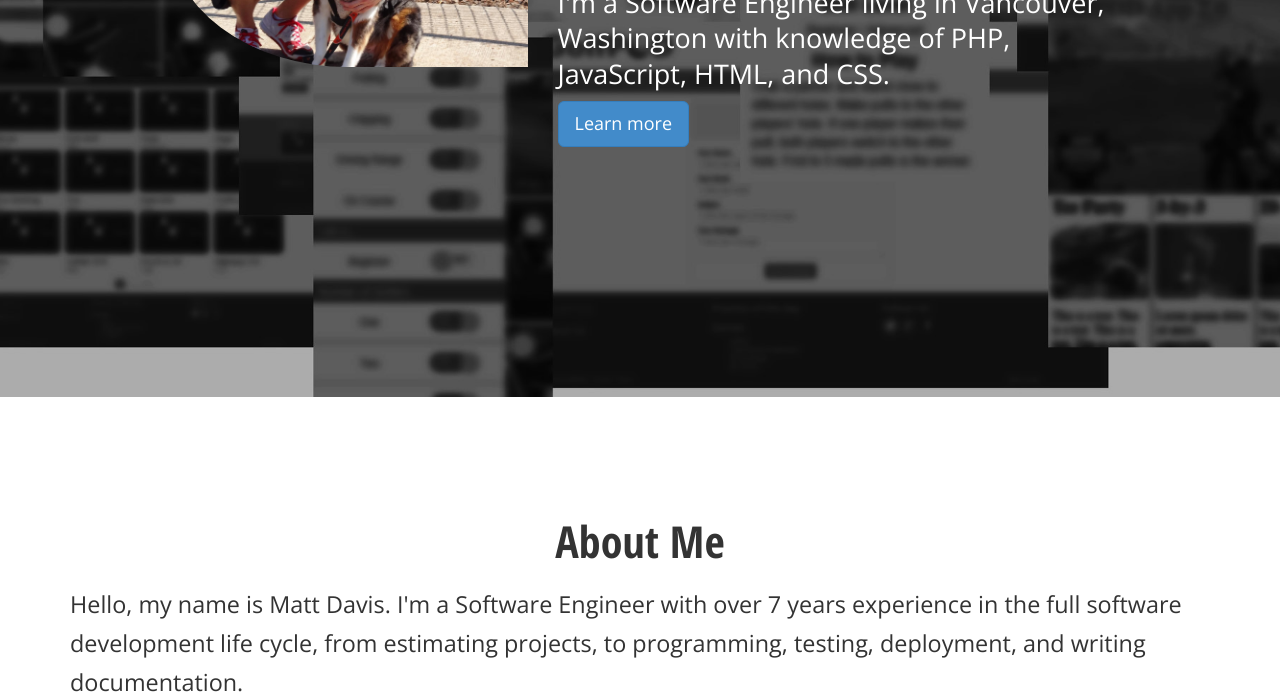
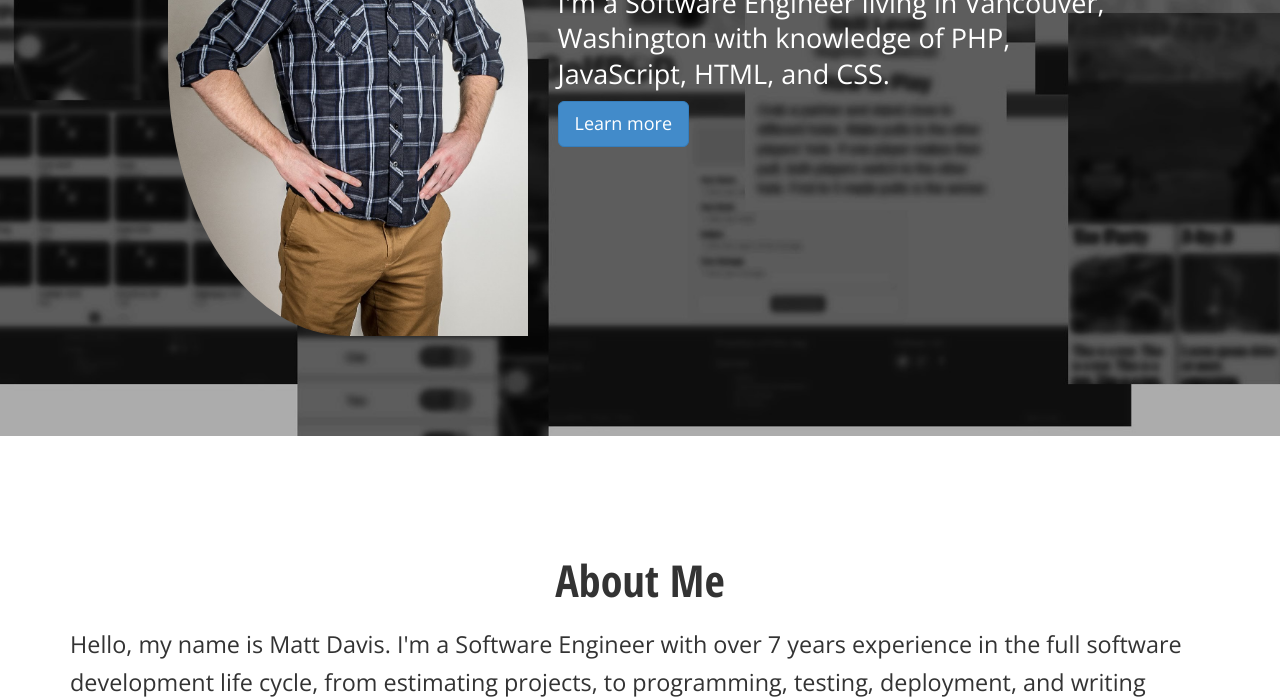
Before and after one commit to dmatthew/matthewdavis, a plain HTML site: page index.html in a window 1280 px wide. Shown: the part 403-1100 px from the top of the page. Drawn offline with nearby package versions, Linux system fonts and the light colour scheme.

Commit message:
Update image.

```diff
--- a/index.html
+++ b/index.html
@@ -20,7 +20,7 @@
 			<div class="container">
 				<div class="row">
 					<div class="col-md-4 col-md-offset-1">
-						<img src="images/jeter-and-me.jpg" alt="Me and my dog Jeter on a walk." class="img-responsive">
+						<img src="images/me.jpeg" alt="Me and my dog Jeter on a walk." class="img-responsive">
 					</div>
 					<div class="col-md-6">
 						<h1>Hi, my name is Matt</h1>
```
Also changed, not shown: images/jeter-and-me.jpg (deleted), images/me.jpeg (added).
